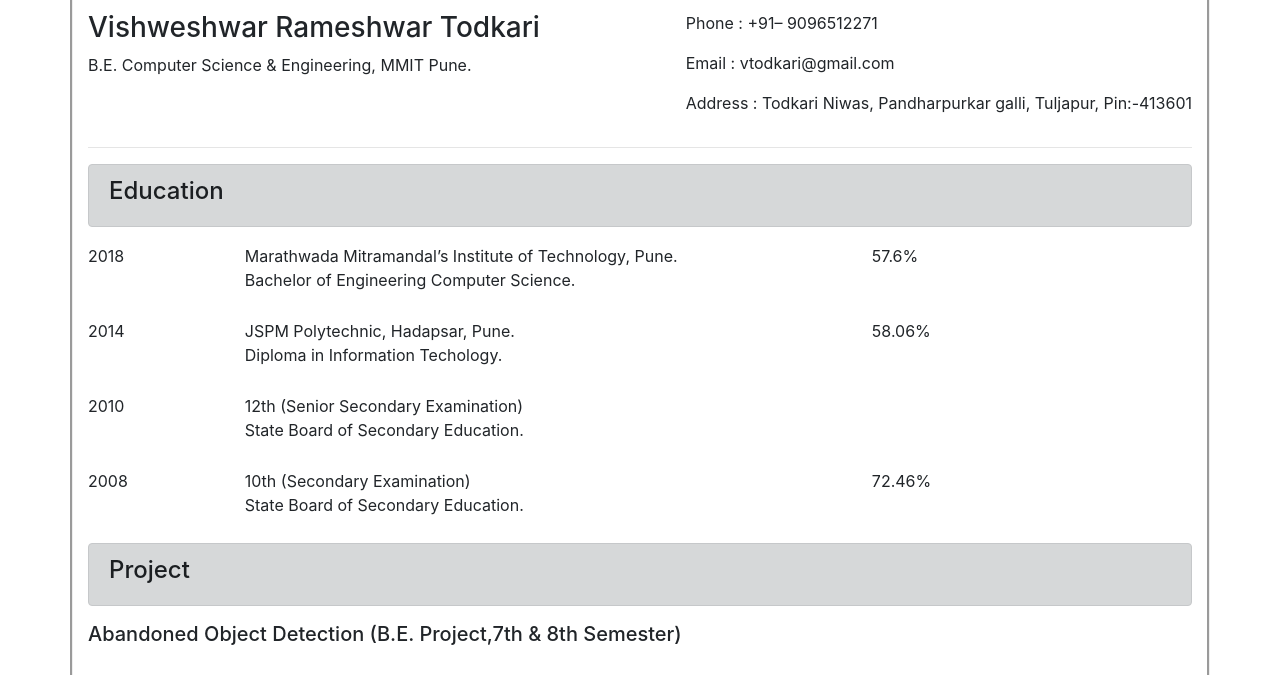
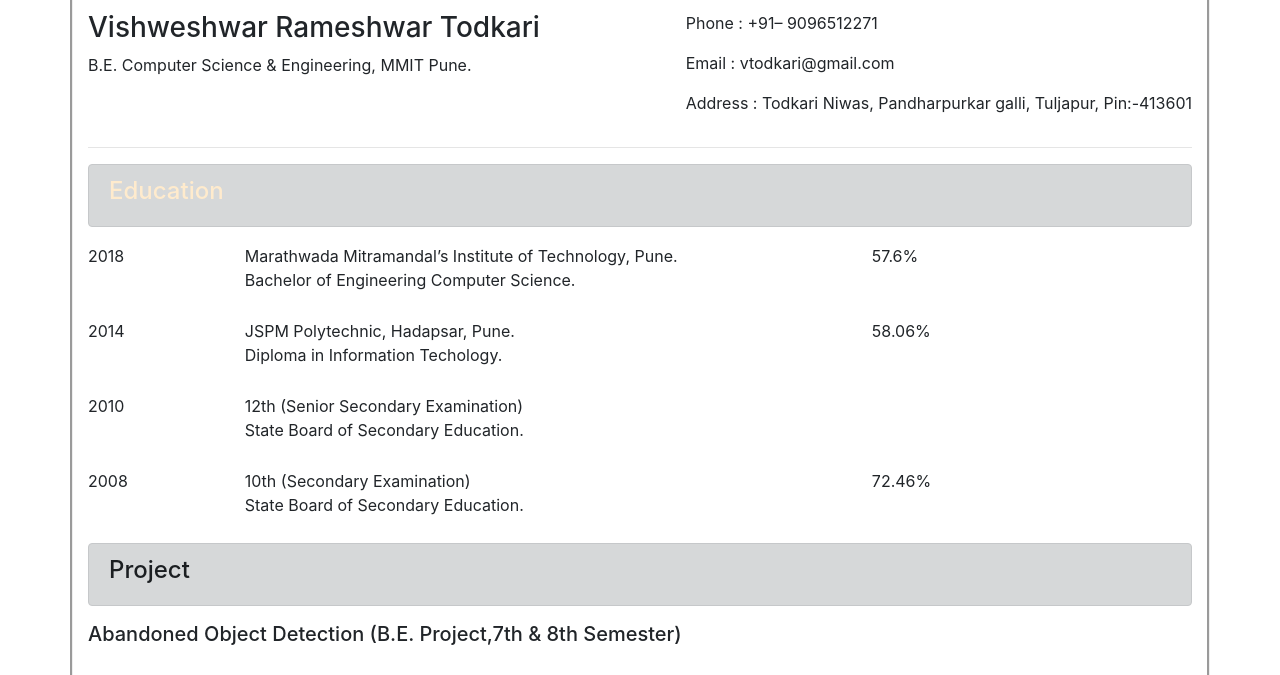
Before and after one commit to Vishweshtodkari/Resume, a plain HTML site: page index.html in a window 1280 px wide. In both pictures the pointer is over the element "Education". Shown: the part 70-745 px from the top of the page. Drawn offline with Linux system fonts and the light colour scheme; files whose address does not match are found by name.

Commit message:
Update style.css

```diff
--- a/style.css
+++ b/style.css
@@ -2,3 +2,7 @@ tr{
   padding-bottom: 25px;
 
   }
+
+  .alert:hover{
+    color: blanchedalmond;
+  }
```
